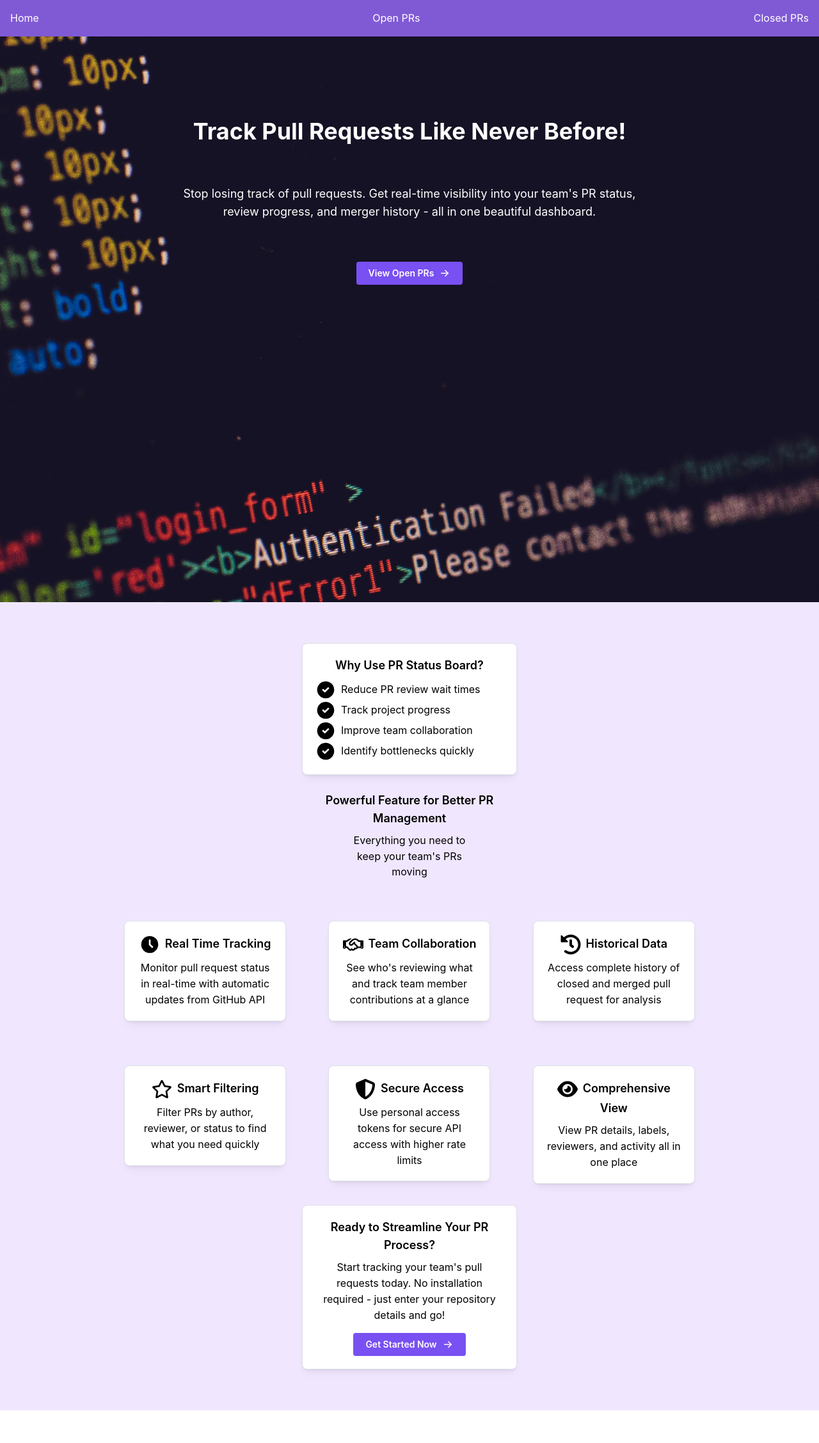
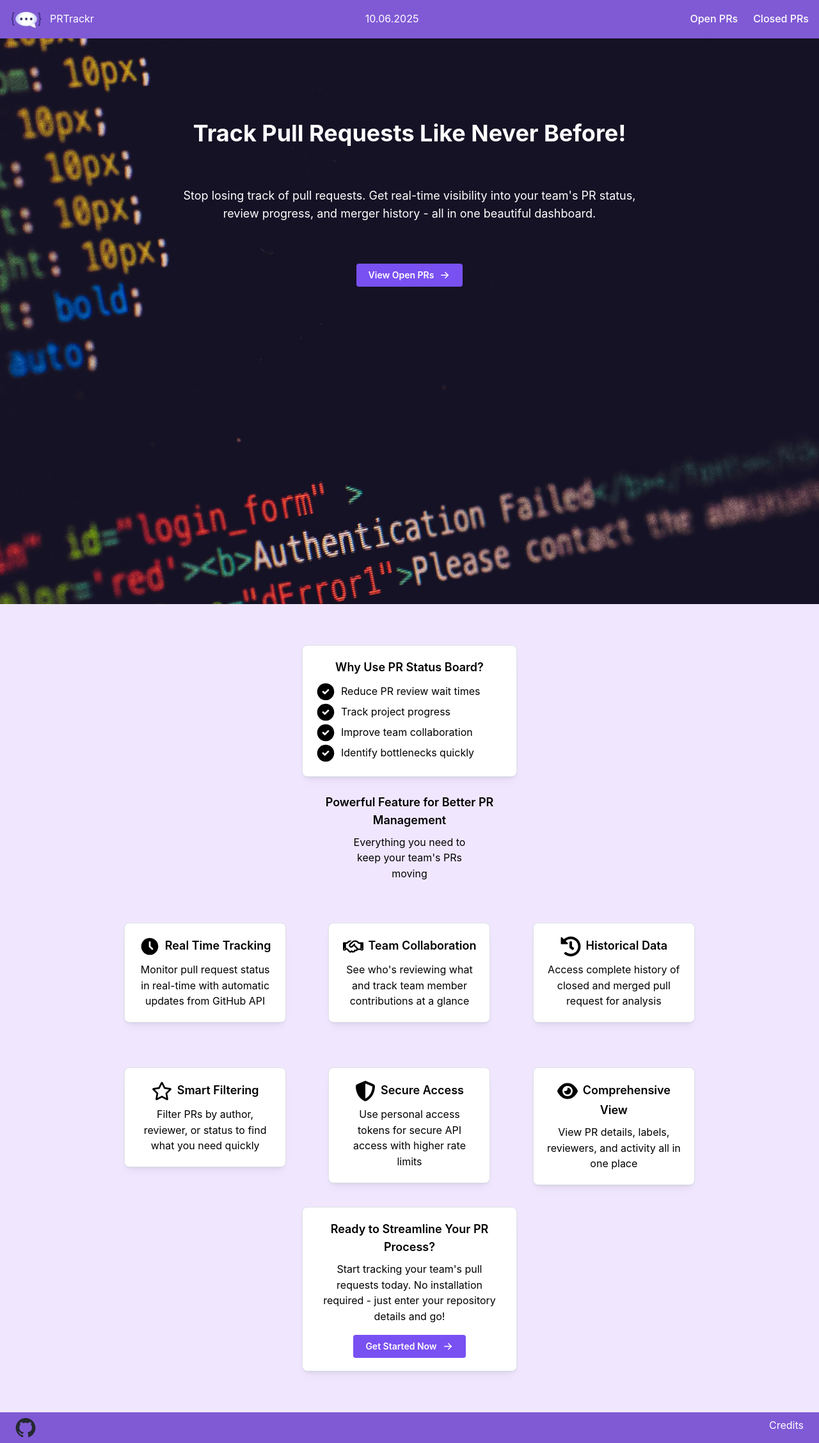
Before and after one commit to kento-ix/V57-tier3-team-39, a Next.js app in the folder client/: page / in a window 1280 px wide. Shown: the whole page at 64% size. Before the commit the page ends 2204 px from the top, so only its background shows below. Built offline with nearby package versions, Linux system fonts and the light colour scheme.

Commit message:
Adding footer and updating app logo/name

```diff
--- /dev/null
+++ b/client/app/credits/page.tsx
@@ -0,0 +1,3 @@
+export default function CreditsPage() {
+  return <div>Credits Page</div>;
+}
--- a/client/app/layout.tsx
+++ b/client/app/layout.tsx
@@ -3,6 +3,7 @@ import { Geist, Geist_Mono } from "next/font/google";
 import "./globals.css";
 import { Providers } from "./providers";
 import Header from "@/components/Header";
+import Footer from "@/components/Footer";
 
 const geistSans = Geist({
   variable: "--font-geist-sans",
@@ -33,6 +34,7 @@ export default function RootLayout({
           <div className="min-h-screen bg-[#F0E7FF]">
             <Header />
             <Providers>{children}</Providers>
+            <Footer />
           </div>
         </main>
       </body>
--- /dev/null
+++ b/client/components/Footer.tsx
@@ -0,0 +1,29 @@
+"use client";
+import Link from "next/link";
+import Image from "next/image";
+import githubLogo from "../public/images/github-mark.png";
+
+const Footer = () => {
+  return (
+    <footer
+      className="flex justify-between justify-items-center text-center max-w-[1280] mx-auto text-white py-2 px-6"
+      style={{ backgroundColor: "#805AD5" }}
+    >
+      <div>
+        <Link
+          target="_blank"
+          href="https://github.com/chingu-voyages/v57-tier3-team-39"
+        >
+          <Image src={githubLogo} alt="GitHub Logo" width={32} height={32} />
+        </Link>
+      </div>
+      <div>
+        <Link target="_blank" href="/credits">
+          <p>Credits</p>
+        </Link>
+      </div>
+    </footer>
+  );
+};
+
+export default Footer;
--- a/client/components/Header.tsx
+++ b/client/components/Header.tsx
@@ -1,16 +1,45 @@
 "use client";
 import Link from "next/link";
-// import { usePathname } from "next/navigation";
+import Image from "next/image";
+import appLogo from "../public/images/app_logo.png";
+import { FaBars } from "react-icons/fa";
 
 const Header: React.FC = () => {
+  const date = new Date();
+  const formattedDate = date
+    .toLocaleDateString("en-US", {
+      year: "numeric",
+      month: "2-digit",
+      day: "2-digit",
+    })
+    .replace(/\//g, ".");
+
   return (
-    <header
-      className="flex justify-between text-center max-w-[1280] mx-auto text-white p-4"
-      style={{ backgroundColor: "#805AD5" }}
-    >
-      <Link href="/">Home</Link>
-      <Link href="/open-prs">Open PRs</Link>
-      <Link href="/closed-prs">Closed PRs</Link>
+    <header style={{ backgroundColor: "#805AD5" }}>
+      <nav className="flex justify-between text-center max-w-[1280] mx-auto text-white p-4 items-center">
+        <div className="flex items-center gap-3">
+          <Link href="/">
+            <Image src={appLogo} alt="Logo" width={50} height={50} />
+          </Link>
+          <Link href="/">
+            <h1>PRTrackr</h1>
+          </Link>
+        </div>
+
+        <div>
+          <p>{formattedDate}</p>
+        </div>
+
+        <div className="md:hidden flex items-center">
+          <button>
+            <FaBars size={32} />
+          </button>
+        </div>
+        <div className="hidden md:flex items-center gap-6 font-medium">
+          <Link href="/open-prs">Open PRs</Link>
+          <Link href="/closed-prs">Closed PRs</Link>
+        </div>
+      </nav>
     </header>
   );
 };
```
Also changed, not shown: client/public/images/app_logo.png (added), client/public/images/github-mark.png (added).
